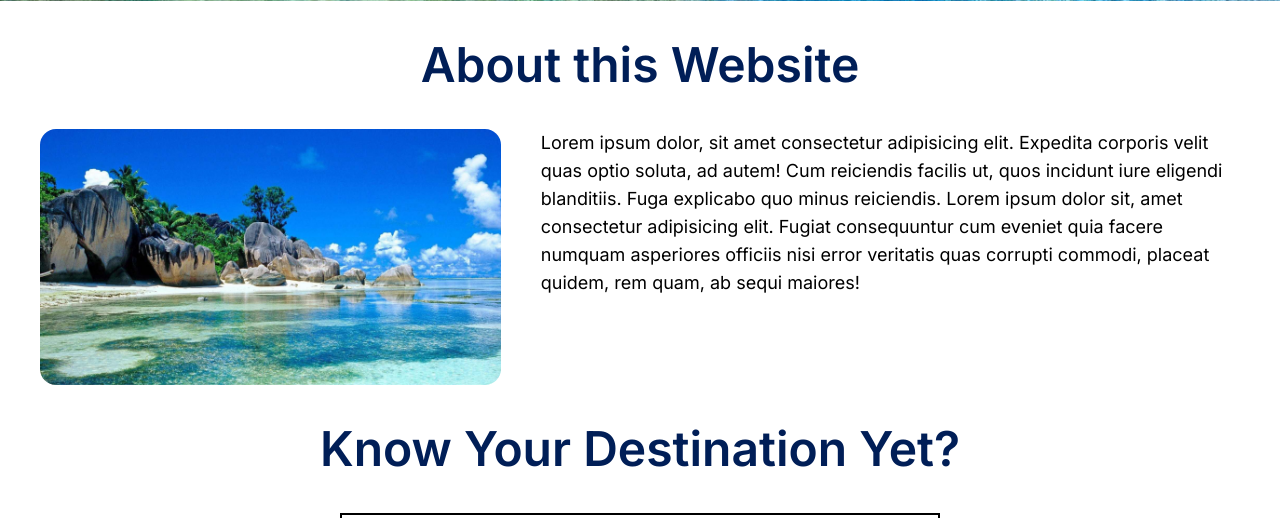
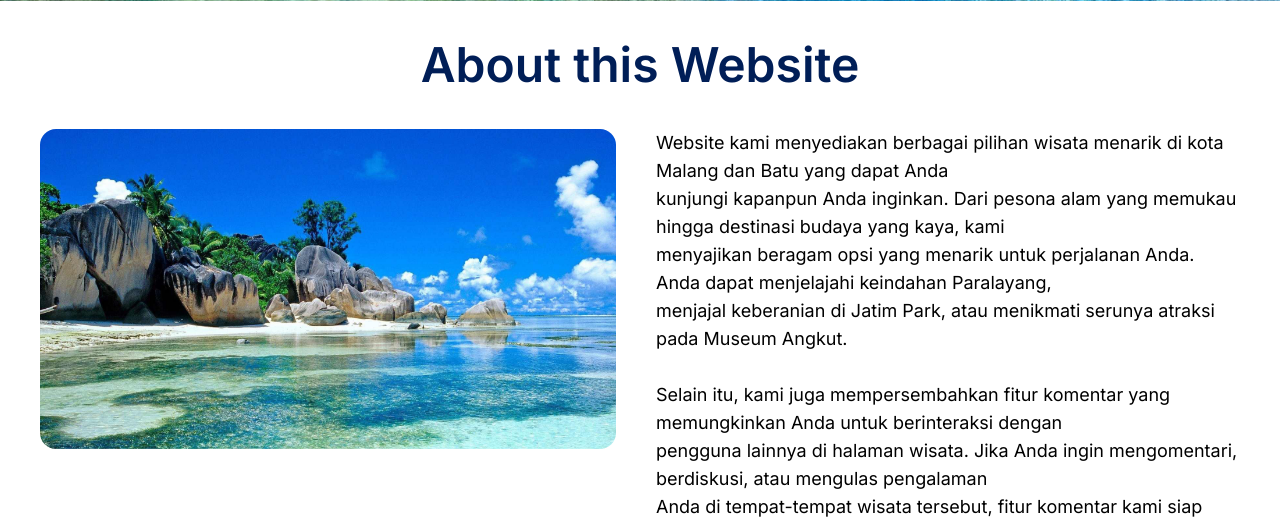
Before and after one commit to Minezee/project-akhir-pemweb, a PHP site: page /HomePage.php in a window 1280 px wide. Shown: the part 557-1075 px from the top of the page. Run offline with PHP 8.4, Linux system fonts and the light colour scheme; data that the repository does not hold is empty; style sheets or scripts are compiled from the project's sources.

Commit message:
add whitespace

```diff
--- a/styles.css
+++ b/styles.css
@@ -524,40 +524,6 @@ video {
   --tw-backdrop-sepia:  ;
 }
 
-.container{
-  width: 100%;
-}
-
-@media (min-width: 640px){
-  .container{
-    max-width: 640px;
-  }
-}
-
-@media (min-width: 768px){
-  .container{
-    max-width: 768px;
-  }
-}
-
-@media (min-width: 1024px){
-  .container{
-    max-width: 1024px;
-  }
-}
-
-@media (min-width: 1280px){
-  .container{
-    max-width: 1280px;
-  }
-}
-
-@media (min-width: 1536px){
-  .container{
-    max-width: 1536px;
-  }
-}
-
 .my-10{
   margin-top: 2.5rem;
   margin-bottom: 2.5rem;
@@ -619,8 +585,12 @@ video {
   height: 100%;
 }
 
-.h-4{
-  height: 1rem;
+.h-80{
+  height: 20rem;
+}
+
+.h-72{
+  height: 18rem;
 }
 
 .w-1\/2{
@@ -637,10 +607,6 @@ video {
 
 .w-full{
   width: 100%;
-}
-
-.w-4{
-  width: 1rem;
 }
 
 .flex-1{
@@ -701,6 +667,14 @@ video {
 
 .gap-5{
   gap: 1.25rem;
+}
+
+.whitespace-nowrap{
+  white-space: nowrap;
+}
+
+.whitespace-pre-line{
+  white-space: pre-line;
 }
 
 .rounded-2xl{
@@ -787,6 +761,11 @@ video {
   padding-right: 0.5rem;
 }
 
+.px-4{
+  padding-left: 1rem;
+  padding-right: 1rem;
+}
+
 .px-5{
   padding-left: 1.25rem;
   padding-right: 1.25rem;
@@ -805,11 +784,6 @@ video {
 .py-4{
   padding-top: 1rem;
   padding-bottom: 1rem;
-}
-
-.px-4{
-  padding-left: 1rem;
-  padding-right: 1rem;
 }
 
 .pb-5{
--- a/view/HomePage.php
+++ b/view/HomePage.php
@@ -22,14 +22,23 @@
     <main class="flex flex-col items-center w-full px-10">
         <h2 class="text-[#001E57] mt-10 text-5xl font-semibold">About this Website</h2>
         <div class="mt-10 w-full flex flex-row gap-10">
-            <img src="../assets/background.png" alt="image" class="h-64 rounded-2xl">
-            <p class="text-lg">
-                Lorem ipsum dolor, sit amet consectetur adipisicing elit. Expedita corporis velit quas optio soluta, ad
-                autem! Cum reiciendis facilis ut, quos incidunt iure eligendi blanditiis. Fuga explicabo quo minus
-                reiciendis.
-                Lorem ipsum dolor sit, amet consectetur adipisicing elit. Fugiat consequuntur cum eveniet quia facere
-                numquam asperiores officiis nisi error veritatis quas corrupti commodi, placeat quidem, rem quam, ab
-                sequi maiores!
+            <img src="../assets/background.png" alt="image" class="h-80 rounded-2xl">
+            <p class="text-lg whitespace-pre-line"
+            >   Website kami menyediakan berbagai pilihan wisata menarik di kota Malang dan Batu yang dapat Anda
+                kunjungi kapanpun Anda inginkan. Dari pesona alam yang memukau hingga destinasi budaya yang kaya, kami
+                menyajikan beragam opsi yang menarik untuk perjalanan Anda. Anda dapat menjelajahi keindahan Paralayang,
+                menjajal keberanian di Jatim Park, atau menikmati serunya atraksi pada Museum Angkut.
+
+                Selain itu, kami juga mempersembahkan fitur komentar yang memungkinkan Anda untuk berinteraksi dengan
+                pengguna lainnya di halaman wisata. Jika Anda ingin mengomentari, berdiskusi, atau mengulas pengalaman
+                Anda di tempat-tempat wisata tersebut, fitur komentar kami siap memfasilitasi komunikasi antara
+                pengunjung. Anda dapat berbagi tips, memberikan rekomendasi, atau bertanya kepada komunitas kami yang
+                berpengalaman.
+
+                Jadi, mari selamat berwisata dan berpetualang di kota Malang dan Batu! Nikmati keindahan alamnya,
+                eksplorasi budayanya, dan temukan pengalaman tak terlupakan yang menanti Anda di setiap sudutnya.
+                Jadikan website kami sebagai panduan perjalanan Anda, dan jangan ragu untuk berbagi pengalaman Anda
+                dengan komunitas kami. Selamat menjelajahi dan menikmati pesona wisata yang menakjubkan!
             </p>
         </div>
         <h2 class="text-[#001E57] text-5xl font-semibold mt-10">Know Your Destination Yet?</h2>
```
